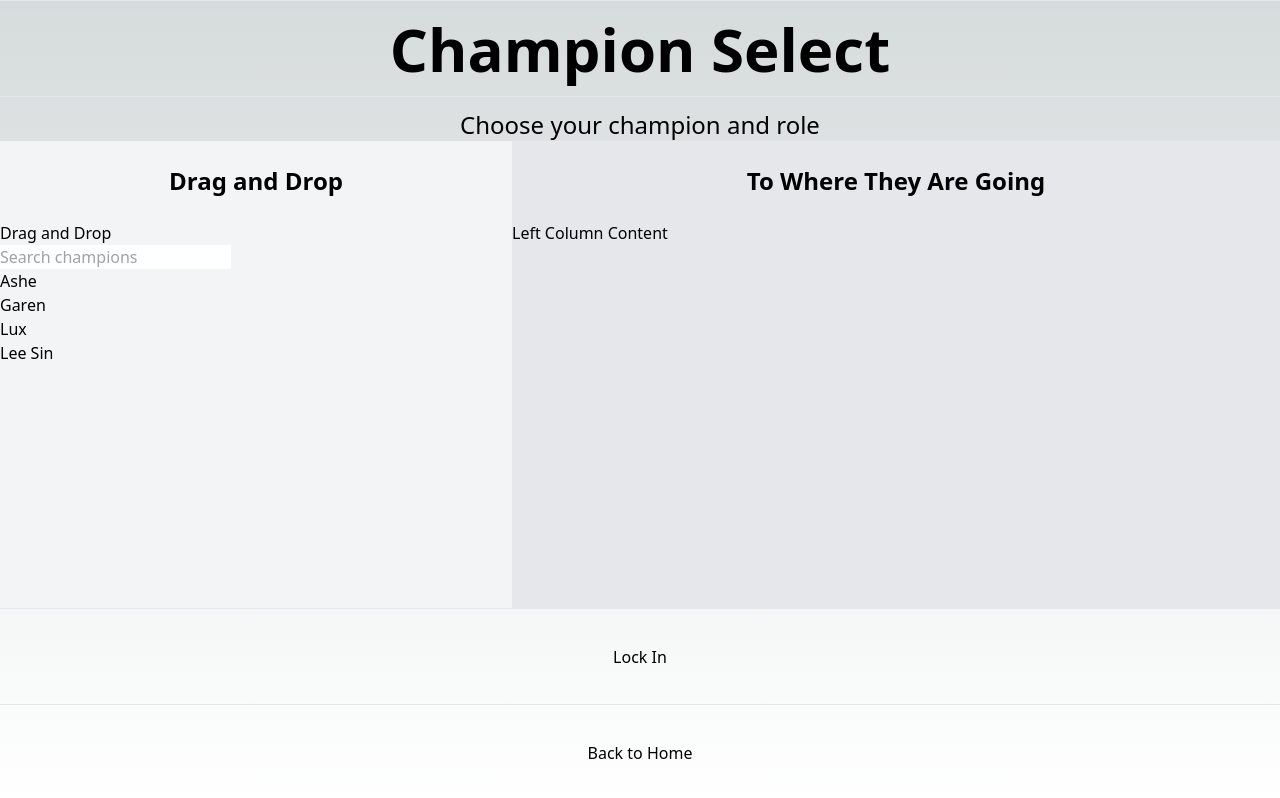
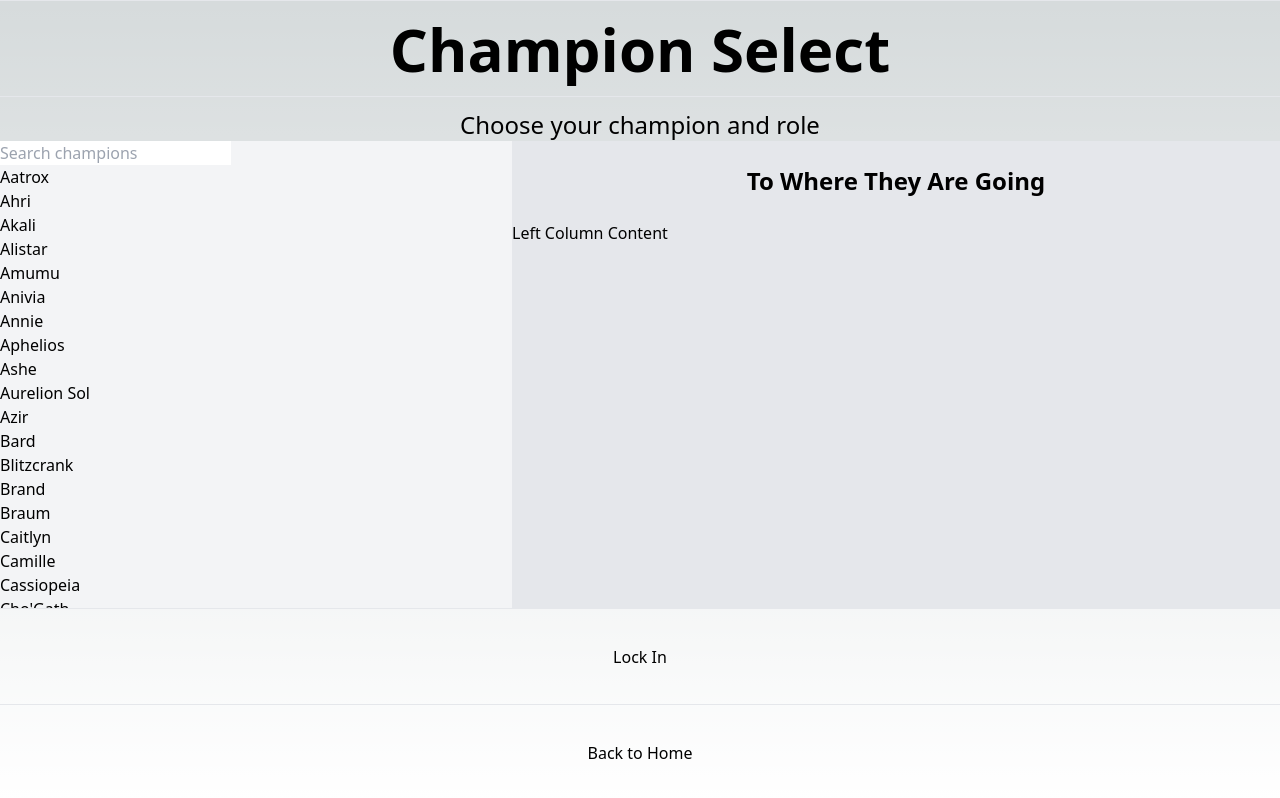
Before and after one commit to Asadboy/lolgpt, a Next.js app: page /championselect in a window 1280 px wide. Built offline with nearby package versions, Linux system fonts and the light colour scheme.

Commit message:
Array update and layout

```diff
--- a/Components/Champselector.js
+++ b/Components/Champselector.js
@@ -4,10 +4,54 @@
   const [searchTerm, setSearchTerm] = useState("");
   const [champions, setChampions] = useState([
     // Array of all champions
-    { id: 1, name: "Ashe" },
-    { id: 2, name: "Garen" },
-    { id: 3, name: "Lux" },
-    { id: 4, name: "Lee Sin" },
+    { id: 1, name: "Aatrox", role: "Fighter" },
+    { id: 2, name: "Ahri", role: "Mage" },
+    { id: 3, name: "Akali", role: "Assassin" },
+    { id: 4, name: "Alistar", role: "Tank" },
+    { id: 5, name: "Amumu", role: "Tank" },
+    { id: 6, name: "Anivia", role: "Mage" },
+    { id: 7, name: "Annie", role: "Mage" },
+    { id: 8, name: "Aphelios", role: "Marksman" },
+    { id: 9, name: "Ashe", role: "Marksman" },
+    { id: 10, name: "Aurelion Sol", role: "Mage" },
+    { id: 11, name: "Azir", role: "Mage" },
+    { id: 12, name: "Bard", role: "Support" },
+    { id: 13, name: "Blitzcrank", role: "Tank" },
+    { id: 14, name: "Brand", role: "Mage" },
+    { id: 15, name: "Braum", role: "Tank" },
+    { id: 16, name: "Caitlyn", role: "Marksman" },
+    { id: 17, name: "Camille", role: "Fighter" },
+    { id: 18, name: "Cassiopeia", role: "Mage" },
+    { id: 19, name: "Cho'Gath", role: "Tank" },
+    { id: 20, name: "Corki", role: "Marksman" },
+    { id: 21, name: "Darius", role: "Fighter" },
+    { id: 22, name: "Diana", role: "Fighter" },
+    { id: 23, name: "Dr. Mundo", role: "Tank" },
+    { id: 24, name: "Draven", role: "Marksman" },
+    { id: 25, name: "Ekko", role: "Assassin" },
+    { id: 26, name: "Elise", role: "Mage" },
+    { id: 27, name: "Evelynn", role: "Assassin" },
+    { id: 28, name: "Ezreal", role: "Marksman" },
+    { id: 29, name: "Fiddlesticks", role: "Mage" },
+    { id: 30, name: "Fiora", role: "Fighter" },
+    { id: 31, name: "Fizz", role: "Assassin" },
+    { id: 32, name: "Galio", role: "Tank" },
+    { id: 33, name: "Gangplank", role: "Fighter" },
+    { id: 34, name: "Garen", role: "Fighter" },
+    { id: 35, name: "Gnar", role: "Fighter" },
+    { id: 36, name: "Gragas", role: "Tank" },
+    { id: 37, name: "Graves", role: "Marksman" },
+    { id: 38, name: "Hecarim", role: "Fighter" },
+    { id: 39, name: "Heimerdinger", role: "Mage" },
+    { id: 40, name: "Illaoi", role: "Fighter" },
+    { id: 41, name: "Irelia", role: "Fighter" },
+    { id: 42, name: "Ivern", role: "Support" },
+    { id: 43, name: "Janna", role: "Support" },
+    { id: 44, name: "Jarvan IV", role: "Tank" },
+    { id: 45, name: "Jax", role: "Fighter" },
+    { id: 46, name: "Jayce", role: "Fighter" },
+    { id: 47, name: "Jhin", role: "Marksman" },
+    { id: 48, name: "Jinx", role: "Marksman" },
   ]);
 
   // Handle search input
--- a/pages/championselect.tsx
+++ b/pages/championselect.tsx
@@ -22,12 +22,8 @@
       </div>
 
       <main className="flex-grow grid grid-cols-5">
-        <div className="bg-gray-100 col-span-2 h-full">
-          <div className="flex items-center justify-center h-20">
-            <h2 className="text-2xl font-bold">Drag and Drop</h2>
-          </div>
-          <div className="flex-grow">
-            Drag and Drop
+        <div className="bg-gray-100 col-span-2 h-full flex flex-col overflow-auto">
+          <div className="h-14">
             <ChampionSelector />
           </div>
         </div>
```
